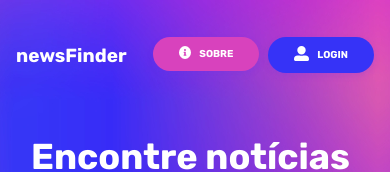
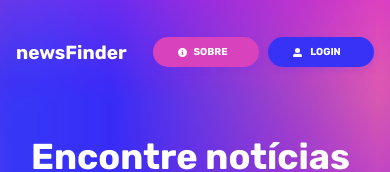
Before and after one commit to andre-rosatto/newtab-newsfinder, a React (Create React App) app: page / in a window 390 px wide. Shown: the top 172 px of the page. Built offline with nearby package versions, Linux system fonts and the light colour scheme.

Commit message:
melhorias nos botões da navbar e da galeria de imagens

```diff
--- a/src/css/Home.css
+++ b/src/css/Home.css
@@ -117,7 +117,7 @@
 	color: white;
 	border-radius: 50px;
 	width: 170px;
-	padding: 15px 0 11px 0;
+	padding: 15px 0 11px 15px;
 	text-align: center;
 	box-shadow: 0 3px 6px #5538EE29;
 	border: none;
@@ -127,11 +127,11 @@
 	position: absolute;
 	top: 10px;
 	right: 10px;
-}
-
-.home .zoomGallery button.closeButton::before {
-	content: url('../assets/icon-power-off.svg');
-	margin-right: 15px;
+	background-image: url('../assets/icon-power-off.svg');
+	box-sizing: border-box;
+	background-position: 33px center;
+	background-repeat: no-repeat;
+	background-size: 15px;
 }
 
 .home .zoomGallery button.closeButton:active {
@@ -239,18 +239,17 @@
 	}
 
 	/* galeria com zoom */
+	.home .zoomGallery button.closeButton {
+		font-size: 10px;
+		width: 106px;
+		padding: 9px 0 9px 9px;
+		box-shadow: 0 3px 6px #5538EE29;
+		background-position: 20px center;
+		background-size: 9px;
+	}
+
 	.home .zoomGalleryWrapper {
 		padding: 15px;
-	}
-
-	.home .zoomGalleryWrapper .closeButtonWrapper button {
-		font-size: 10px;
-		width: 106px;
-		padding: 9px 0;
-	}
-
-	.home .zoomGalleryWrapper .closeButtonWrapper button::before {
-		margin-right: 8px;
 	}
 
 	.home .zoomGalleryTextWrapper h2 {
@@ -268,6 +267,8 @@
 }
 
 @media screen and (max-width: 370px) {
+
+	/* componente */
 	.home header .banner {
 		margin-left: 0;
 	}
@@ -279,11 +280,9 @@
 	.home header .banner p {
 		font-size: 14px;
 	}
+
+	/* galeria com zoom */
+	.home .zoomGalleryWrapper .closeButtonWrapper button {
+		width: 90px;
+	}
 }
-
-/*
-queries
-1200
-700
-370
-*/
--- a/src/css/Navbar.css
+++ b/src/css/Navbar.css
@@ -47,15 +47,20 @@
 	display: flex;
 	align-items: center;
 	justify-content: center;
+	align-items: center;
 	text-decoration: none;
 	font-size: 17px;
 	color: white;
 	border-radius: 50px;
 	width: 170px;
-	padding: 15px 0;
+	padding: 15px 0 15px 15px;
 	text-align: center;
 	box-shadow: 0 3px 6px #5538EE29;
 	transform-origin: center;
+	box-sizing: border-box;
+	background-position: 40px center;
+	background-repeat: no-repeat;
+	background-size: 15px;
 }
 
 .navbar li a:active {
@@ -72,24 +77,20 @@
 	background-color: #3633F7;
 }
 
-.navbar li a::before {
-	margin-right: 15px;
+.navbar li a.navbarHome {
+	background-image: url('../assets/icon-home.svg');
 }
 
-.navbar li a.navbarHome::before {
-	content: url('../assets/icon-home.svg');
+.navbar li a.navbarAbout {
+	background-image: url('../assets/icon-info-circle.svg');
 }
 
-.navbar li a.navbarAbout::before {
-	content: url('../assets/icon-info-circle.svg');
+.navbar li a.navbarLogin {
+	background-image: url('../assets/icon-user-alt.svg');
 }
 
-.navbar li a.navbarLogin::before {
-	content: url('../assets/icon-user-alt.svg');
-}
-
-.navbar li a.navbarExit::before {
-	content: url('../assets/icon-power-off.svg');
+.navbar li a.navbarExit {
+	background-image: url('../assets/icon-power-off.svg');
 }
 
 @media screen and (max-width: 750px) {
@@ -109,19 +110,17 @@
 		font-size: 10px;
 		font-weight: bold;
 		width: 106px;
-		padding: 9px 0;
+		padding: 9px 0 9px 9px;
 		text-align: center;
 		box-shadow: 0 3px 6px #5538EE29;
-	}
-
-	.navbar li a::before,
-	.navbar li a::before {
-		margin-right: 8px;
+		background-position: 25px center;
+		background-size: 9px;
 	}
 }
 
 @media screen and (max-width: 370px) {
 	.navbar li a {
 		width: 90px;
+		background-position: 18px center;
 	}
 }
```
